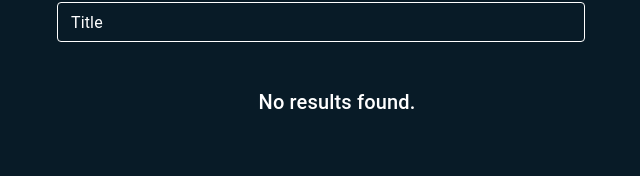
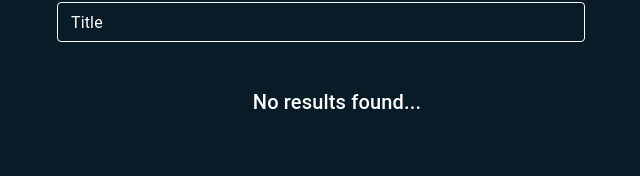
Before and after one commit to TiborLapos/movie-search-app, a React (Create React App) app: page / in a window 1280 px wide. Shown: the part 114-290 px from the top of the page, without its empty margins (319-959 px from the left). Built offline with nearby package versions, Linux system fonts and the light colour scheme.

Commit message:
created the website and Connected to the IMDB APIand  I created a simply design.

```diff
--- a/src/Page/Movie/Search_M.tsx
+++ b/src/Page/Movie/Search_M.tsx
@@ -101,7 +101,7 @@ function Movie() {
         <Grid container spacing={4} sx={{ marginX: 'auto', maxWidth: 1400, mt:0.5}}>
                 {searchResults && searchResults.length === 0 ? (
                     <Typography variant="h6" component="p" sx={{ display: 'flex', justifyContent: 'center', alignItems: 'center', width: '100%', marginTop:5 }}>
-                    No results found.
+                    No results found...
                     </Typography>
                 ) : (
                     searchResults?.map((result: any) => (
```
